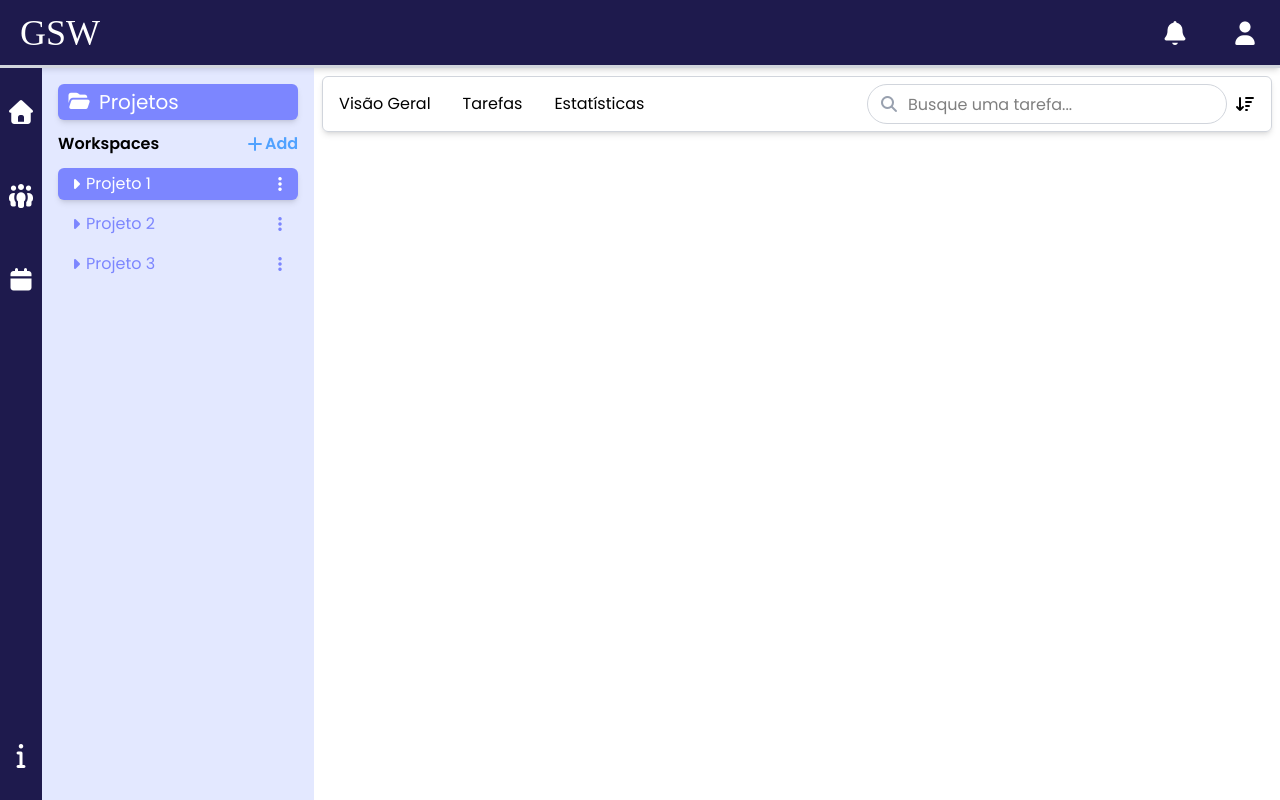
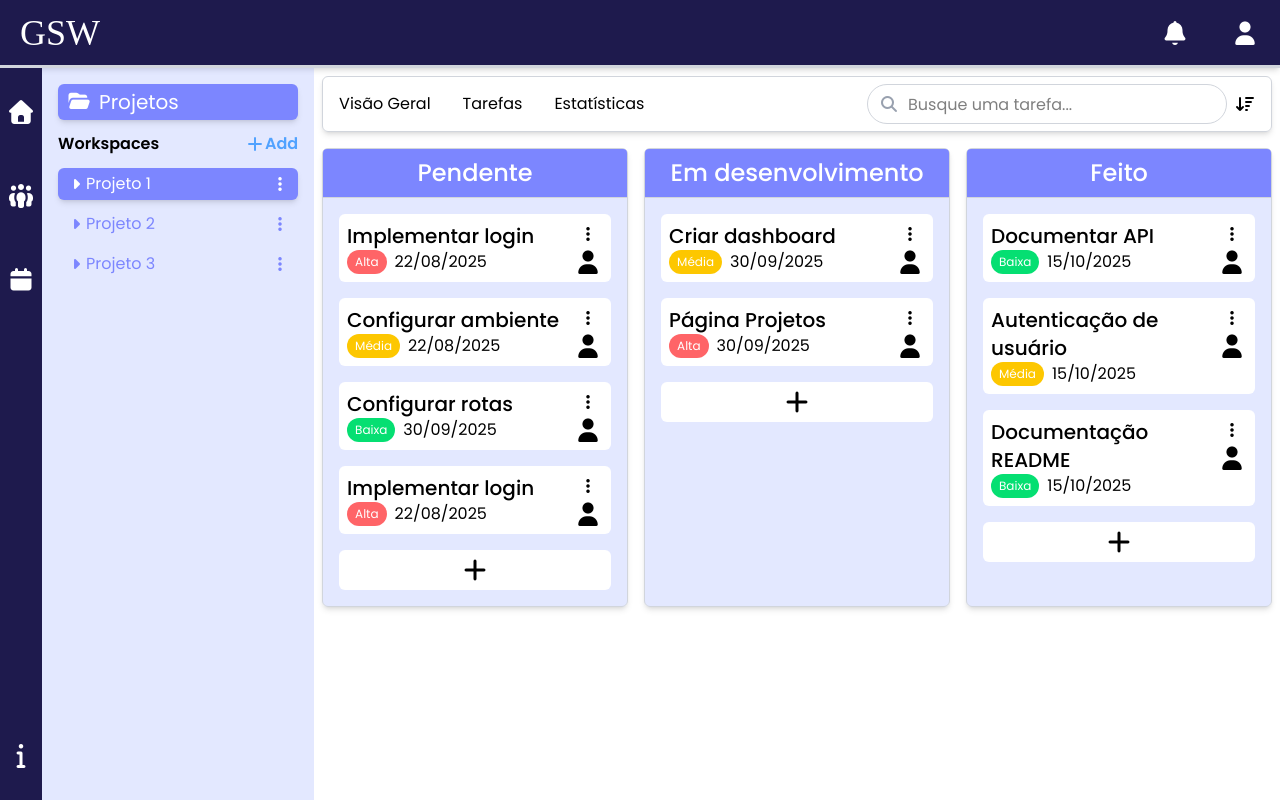
Before and after one commit to GeneSys-fatec/API-3DSM, a React (Vite) app in the folder taskmngr-frontend/: page /home in a window 1280 px wide. Built offline with nearby package versions, Linux system fonts and the light colour scheme.

Commit message:
feat[GEN-47]: Implementado componentes e estrutura do kanban

```diff
--- /dev/null
+++ b/taskmngr-frontend/src/components/CardTarefa.tsx
@@ -0,0 +1,46 @@
+import React from "react";
+
+interface CardTarefaProps {
+    id: number;
+    titulo: string;
+    descricao?: string;
+    prioridade: "Alta" | "Média" | "Baixa";
+    prazo: string;
+    responsavel: {
+        nome: string;
+        fotoURL?: string;
+    };
+}
+
+export default class CardTarefa extends React.Component<CardTarefaProps> {
+    render() {
+
+        const { titulo, prioridade, prazo } = this.props
+
+        const prioridadeCor = {
+            Alta: "bg-red-400",
+            Média: "bg-yellow-400",
+            Baixa: "bg-green-400",
+        }[prioridade]
+
+        return (
+            <div className="flex justify-between p-2 bg-white rounded-md">
+                <div>
+                    <h1 className="text-xl font-medium">{titulo}</h1>
+                    <div className="flex gap-2">
+                        <div className={`rounded-xl ${prioridadeCor} px-2 py-1 text-white text-xs`}>
+                            <h1>{prioridade}</h1>
+                        </div>
+                        <div>
+                            <p>{prazo}</p>
+                        </div>
+                    </div>
+                </div>
+                <div className="flex flex-col items-center gap-2 pt-1">
+                    <i className="fa-solid fa-ellipsis-vertical cursor-pointer w-8 text-center"></i>
+                    <i className="fa-solid fa-user text-2xl cursor-pointer hover:text-indigo-200 w-8 text-center"></i>
+                </div>
+            </div>
+        )
+    }
+}
--- a/taskmngr-frontend/src/pages/Home.tsx
+++ b/taskmngr-frontend/src/pages/Home.tsx
@@ -3,7 +3,85 @@ import NavbarPrincipal from "../components/headers/NavbarPrincipal";
 import BarraLateral from "../components/BarraLateral";
 import BarraLateralProjetos from "../components/BarraLateralProjetos";
 import NavbarProjetos from "../components/NavbarProjetos";
+import CardTarefa from "../components/CardTarefa";
 
+const tarefas = [
+    {
+        id: 1,
+        titulo: "Implementar login",
+        descricao: "Adicionar autenticação com JWT",
+        prioridade: "Alta",
+        prazo: "22/08/2025",
+        responsavel: { nome: "Matheus" },
+        status: "Pendente",
+    },
+    {
+        id: 2,
+        titulo: "Criar dashboard",
+        prioridade: "Média",
+        prazo: "30/09/2025",
+        responsavel: { nome: "Ana Júlia" },
+        status: "Em desenvolvimento",
+    },
+    {
+        id: 3,
+        titulo: "Documentar API",
+        prioridade: "Baixa",
+        prazo: "15/10/2025",
+        responsavel: { nome: "Lavínia" },
+        status: "Feito",
+    },
+    {
+        id: 4,
+        titulo: "Configurar ambiente",
+        descricao: "",
+        prioridade: "Média",
+        prazo: "22/08/2025",
+        responsavel: { nome: "Gabriel" },
+        status: "Pendente",
+    },
+    {
+        id: 5,
+        titulo: "Configurar rotas",
+        prioridade: "Baixa",
+        prazo: "30/09/2025",
+        responsavel: { nome: "Ana Beatriz" },
+        status: "Pendente",
+    },
+    {
+        id: 6,
+        titulo: "Autenticação de usuário",
+        prioridade: "Média",
+        prazo: "15/10/2025",
+        responsavel: { nome: "Giovanni" },
+        status: "Feito",
+    },
+    {
+        id: 7,
+        titulo: "Implementar login",
+        descricao: "Adicionar autenticação com JWT",
+        prioridade: "Alta",
+        prazo: "22/08/2025",
+        responsavel: { nome: "Emmanuel" },
+        status: "Pendente",
+    },
+    {
+        id: 8,
+        titulo: "Página Projetos",
+        prioridade: "Alta",
+        prazo: "30/09/2025",
+        responsavel: { nome: "Gabriel Calebbe" },
+        status: "Em desenvolvimento",
+    },
+    {
+        id: 9,
+        titulo: "Documentação README",
+        prioridade: "Baixa",
+        prazo: "15/10/2025",
+        responsavel: { nome: "Lavínea" },
+        status: "Feito",
+    },
+];
 
 export default class Home extends React.Component {
     render() {
@@ -15,6 +93,88 @@ export default class Home extends React.Component {
                     <BarraLateralProjetos></BarraLateralProjetos>
                     <div className="p-2 w-full">
                         <NavbarProjetos></NavbarProjetos>
+                        <div className="flex justify-between gap-4 pt-4">
+
+
+                            <div className="w-1/3 m-4 rounded-md shadow-md border border-gray-300 bg-indigo-300/30">
+                                <div className="flex justify-center py-2 text-white text-2xl font-medium border-b border-gray-300 bg-indigo-400 rounded-t-sm">
+                                    <h1>Pendente</h1>
+                                </div>
+
+                                <div className="p-4 flex flex-col gap-4">
+                                    {tarefas
+                                        .filter((t) => t.status === "Pendente")
+                                        .map((t) => (
+                                            <CardTarefa
+                                                key={t.id}
+                                                id={t.id}
+                                                titulo={t.titulo}
+                                                descricao={t.descricao}
+                                                prioridade={t.prioridade as "Alta" | "Média" | "Baixa"}
+                                                prazo={t.prazo}
+                                                responsavel={t.responsavel}
+                                            />
+                                        ))}
+                                    <div className="flex justify-center text-2xl p-2 bg-white rounded-md">
+                                        <i className="fa-solid fa-plus"></i>
+                                    </div>
+                                </div>
+                            </div>
+
+
+                            <div className="w-1/3 m-4 rounded-md shadow-md border border-gray-300 bg-indigo-300/30">
+                                <div className="flex justify-center py-2 text-white text-2xl font-medium border-b border-gray-300 bg-indigo-400 rounded-t-sm">
+                                    <h1>Em desenvolvimento</h1>
+                                </div>
+
+                                <div className="p-4 flex flex-col gap-4">
+                                    {tarefas
+                                        .filter((t) => t.status === "Em desenvolvimento")
+                                        .map((t) => (
+                                            <CardTarefa
+                                                key={t.id}
+                                                id={t.id}
+                                                titulo={t.titulo}
+                                                descricao={t.descricao}
+                                                prioridade={t.prioridade as "Alta" | "Média" | "Baixa"}
+                                                prazo={t.prazo}
+                                                responsavel={t.responsavel}
+                                            />
+                                        ))}
+                                    <div className="flex justify-center text-2xl p-2 bg-white rounded-md">
+                                        <i className="fa-solid fa-plus"></i>
+                                    </div>
+                                </div>
+                            </div>
+
+
+                            <div className="w-1/3 m-4 rounded-md shadow-md border border-gray-300 bg-indigo-300/30">
+                                <div className="flex justify-center text-white py-2 text-2xl font-medium border-b border-gray-300 bg-indigo-400 rounded-t-sm">
+                                    <h1>Feito</h1>
+                                </div>
+
+                                <div className="p-4 flex flex-col gap-4">
+                                    {tarefas
+                                        .filter((t) => t.status === "Feito")
+                                        .map((t) => (
+                                            <CardTarefa
+                                                key={t.id}
+                                                id={t.id}
+                                                titulo={t.titulo}
+                                                descricao={t.descricao}
+                                                prioridade={t.prioridade as "Alta" | "Média" | "Baixa"}
+                                                prazo={t.prazo}
+                                                responsavel={t.responsavel}
+                                            />
+                                        ))}
+                                    <div className="flex justify-center text-2xl p-2 bg-white rounded-md">
+                                        <i className="fa-solid fa-plus"></i>
+                                    </div>
+                                </div>
+                            </div>
+
+
+                        </div>
                     </div>
                 </div>
             </div>
```
